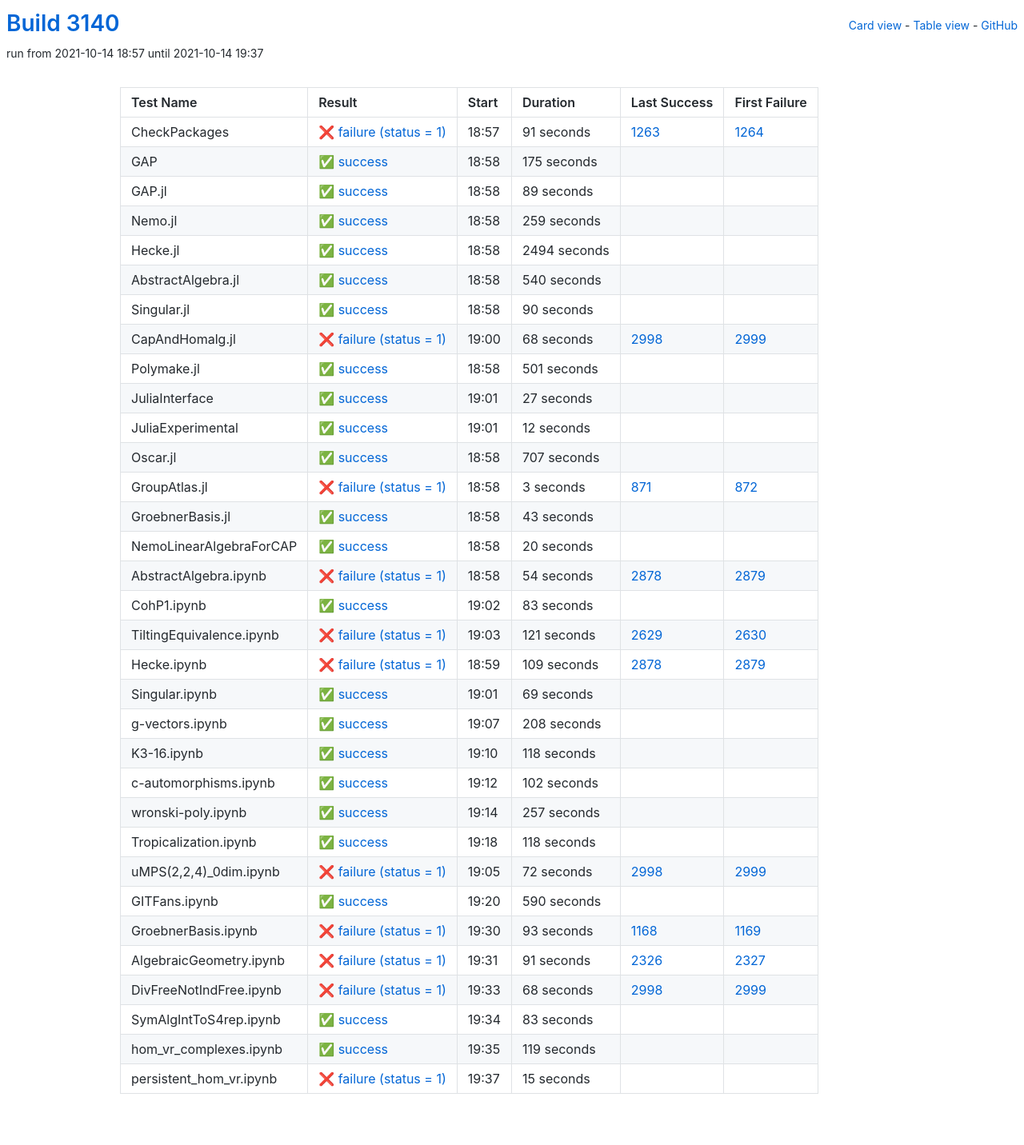
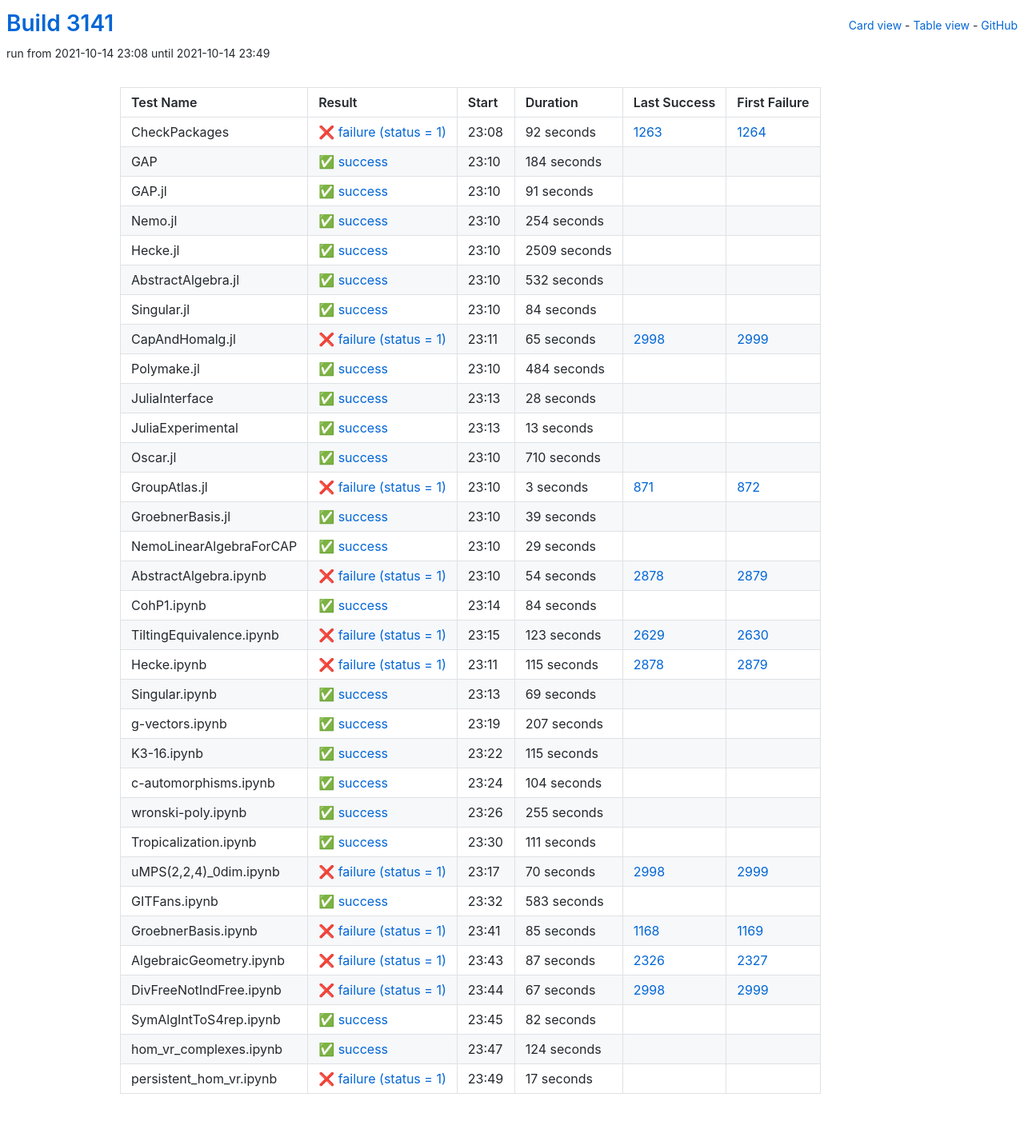
Before and after one commit to oscar-system/oscar-ci-status-stable, a Jekyll site: the page built from table.html, in a window 1280 px wide. Shown: the whole page at 80% size. Built offline with Jekyll 4.4.1, drawn with Linux system fonts in a browser that asks for light colours.

Commit message:
Build #3141

```diff
--- a/_data/ci.yml
+++ b/_data/ci.yml
@@ -1,6 +1,6 @@
 ---
-build: 3140
-build_url: https://oscarci.mathematik.uni-kl.de/job/oscar-stable/3140/
+build: 3141
+build_url: https://oscarci.mathematik.uni-kl.de/job/oscar-stable/3141/
 job: oscar-stable
 organization: oscar-system
 repo: oscar-ci-status-stable
@@ -8,152 +8,152 @@ repourl: https://github.com/oscar-system/oscar-ci-status-stable
 tests:
 - name: CheckPackages
   id: checkpackages
-  log: https://oscarci.mathematik.uni-kl.de/job/oscar-stable/3140/artifact/logs/build-3140/CheckPackages.log
-  start: 2021-10-14 18:57
+  log: https://oscarci.mathematik.uni-kl.de/job/oscar-stable/3141/artifact/logs/build-3141/CheckPackages.log
+  start: 2021-10-14 23:08
   success: false
   exitcode: 1
   status: failure
-  duration: 91
+  duration: 92
   last_success: 1263
   last_success_url: https://oscarci.mathematik.uni-kl.de/job/oscar-stable/1263/
   first_failure: 1264
   first_failure_url: https://oscarci.mathematik.uni-kl.de/job/oscar-stable/1264/
 - name: GAP
   id: gap
-  log: https://oscarci.mathematik.uni-kl.de/job/oscar-stable/3140/artifact/logs/build-3140/GAP.log
-  start: 2021-10-14 18:58
+  log: https://oscarci.mathematik.uni-kl.de/job/oscar-stable/3141/artifact/logs/build-3141/GAP.log
+  start: 2021-10-14 23:10
   success: true
   exitcode: 0
   status: success
-  duration: 175
+  duration: 184
   last_success: false
   last_success_url:
   first_failure: false
   first_failure_url:
 - name: GAP.jl
   id: gap-jl
-  log: https://oscarci.mathematik.uni-kl.de/job/oscar-stable/3140/artifact/logs/build-3140/GAP.jl.log
-  start: 2021-10-14 18:58
+  log: https://oscarci.mathematik.uni-kl.de/job/oscar-stable/3141/artifact/logs/build-3141/GAP.jl.log
+  start: 2021-10-14 23:10
   success: true
   exitcode: 0
   status: success
-  duration: 89
+  duration: 91
   last_success: false
   last_success_url:
   first_failure: false
   first_failure_url:
 - name: Nemo.jl
   id: nemo-jl
-  log: https://oscarci.mathematik.uni-kl.de/job/oscar-stable/3140/artifact/logs/build-3140/Nemo.jl.log
-  start: 2021-10-14 18:58
+  log: https://oscarci.mathematik.uni-kl.de/job/oscar-stable/3141/artifact/logs/build-3141/Nemo.jl.log
+  start: 2021-10-14 23:10
   success: true
   exitcode: 0
   status: success
-  duration: 259
+  duration: 254
   last_success: false
   last_success_url:
   first_failure: false
   first_failure_url:
 - name: Hecke.jl
   id: hecke-jl
-  log: https://oscarci.mathematik.uni-kl.de/job/oscar-stable/3140/artifact/logs/build-3140/Hecke.jl.log
-  start: 2021-10-14 18:58
+  log: https://oscarci.mathematik.uni-kl.de/job/oscar-stable/3141/artifact/logs/build-3141/Hecke.jl.log
+  start: 2021-10-14 23:10
   success: true
   exitcode: 0
   status: success
-  duration: 2494
+  duration: 2509
   last_success: false
   last_success_url:
   first_failure: false
   first_failure_url:
 - name: AbstractAlgebra.jl
   id: abstractalgebra-jl
-  log: https://oscarci.mathematik.uni-kl.de/job/oscar-stable/3140/artifact/logs/build-3140/AbstractAlgebra.jl.log
-  start: 2021-10-14 18:58
+  log: https://oscarci.mathematik.uni-kl.de/job/oscar-stable/3141/artifact/logs/build-3141/AbstractAlgebra.jl.log
+  start: 2021-10-14 23:10
   success: true
   exitcode: 0
   status: success
-  duration: 540
+  duration: 532
   last_success: false
   last_success_url:
   first_failure: false
   first_failure_url:
 - name: Singular.jl
   id: singular-jl
-  log: https://oscarci.mathematik.uni-kl.de/job/oscar-stable/3140/artifact/logs/build-3140/Singular.jl.log
-  start: 2021-10-14 18:58
+  log: https://oscarci.mathematik.uni-kl.de/job/oscar-stable/3141/artifact/logs/build-3141/Singular.jl.log
+  start: 2021-10-14 23:10
   success: true
   exitcode: 0
   status: success
-  duration: 90
+  duration: 84
   last_success: false
   last_success_url:
   first_failure: false
   first_failure_url:
 - name: CapAndHomalg.jl
   id: capandhomalg-jl
-  log: https://oscarci.mathematik.uni-kl.de/job/oscar-stable/3140/artifact/logs/build-3140/CapAndHomalg.jl.log
-  start: 2021-10-14 19:00
+  log: https://oscarci.mathematik.uni-kl.de/job/oscar-stable/3141/artifact/logs/build-3141/CapAndHomalg.jl.log
+  start: 2021-10-14 23:11
   success: false
   exitcode: 1
   status: failure
-  duration: 68
+  duration: 65
   last_success: 2998
   last_success_url: https://oscarci.mathematik.uni-kl.de/job/oscar-stable/2998/
   first_failure: 2999
   first_failure_url: https://oscarci.mathematik.uni-kl.de/job/oscar-stable/2999/
 - name: Polymake.jl
   id: polymake-jl
-  log: https://oscarci.mathematik.uni-kl.de/job/oscar-stable/3140/artifact/logs/build-3140/Polymake.jl.log
-  start: 2021-10-14 18:58
+  log: https://oscarci.mathematik.uni-kl.de/job/oscar-stable/3141/artifact/logs/build-3141/Polymake.jl.log
+  start: 2021-10-14 23:10
   success: true
   exitcode: 0
   status: success
-  duration: 501
+  duration: 484
   last_success: false
   last_success_url:
   first_failure: false
   first_failure_url:
 - name: JuliaInterface
   id: juliainterface
-  log: https://oscarci.mathematik.uni-kl.de/job/oscar-stable/3140/artifact/logs/build-3140/JuliaInterface.log
-  start: 2021-10-14 19:01
+  log: https://oscarci.mathematik.uni-kl.de/job/oscar-stable/3141/artifact/logs/build-3141/JuliaInterface.log
+  start: 2021-10-14 23:13
   success: true
   exitcode: 0
   status: success
-  duration: 27
+  duration: 28
   last_success: false
   last_success_url:
   first_failure: false
   first_failure_url:
 - name: JuliaExperimental
   id: juliaexperimental
-  log: https://oscarci.mathematik.uni-kl.de/job/oscar-stable/3140/artifact/logs/build-3140/JuliaExperimental.log
-  start: 2021-10-14 19:01
+  log: https://oscarci.mathematik.uni-kl.de/job/oscar-stable/3141/artifact/logs/build-3141/JuliaExperimental.log
+  start: 2021-10-14 23:13
   success: true
   exitcode: 0
   status: success
-  duration: 12
+  duration: 13
   last_success: false
   last_success_url:
   first_failure: false
   first_failure_url:
 - name: Oscar.jl
   id: oscar-jl
-  log: https://oscarci.mathematik.uni-kl.de/job/oscar-stable/3140/artifact/logs/build-3140/Oscar.jl.log
-  start: 2021-10-14 18:58
+  log: https://oscarci.mathematik.uni-kl.de/job/oscar-stable/3141/artifact/logs/build-3141/Oscar.jl.log
+  start: 2021-10-14 23:10
   success: true
   exitcode: 0
   status: success
-  duration: 707
+  duration: 710
   last_success: false
   last_success_url:
   first_failure: false
   first_failure_url:
 - name: GroupAtlas.jl
   id: groupatlas-jl
-  log: https://oscarci.mathematik.uni-kl.de/job/oscar-stable/3140/artifact/logs/build-3140/GroupAtlas.jl.log
-  start: 2021-10-14 18:58
+  log: https://oscarci.mathematik.uni-kl.de/job/oscar-stable/3141/artifact/logs/build-3141/GroupAtlas.jl.log
+  start: 2021-10-14 23:10
   success: false
   exitcode: 1
   status: failure
@@ -164,32 +164,32 @@ tests:
   first_failure_url: https://oscarci.mathematik.uni-kl.de/job/oscar-stable/872/
 - name: GroebnerBasis.jl
   id: groebnerbasis-jl
-  log: https://oscarci.mathematik.uni-kl.de/job/oscar-stable/3140/artifact/logs/build-3140/GroebnerBasis.jl.log
-  start: 2021-10-14 18:58
+  log: https://oscarci.mathematik.uni-kl.de/job/oscar-stable/3141/artifact/logs/build-3141/GroebnerBasis.jl.log
+  start: 2021-10-14 23:10
   success: true
   exitcode: 0
   status: success
-  duration: 43
+  duration: 39
   last_success: false
   last_success_url:
   first_failure: false
   first_failure_url:
 - name: NemoLinearAlgebraForCAP
   id: nemolinearalgebraforcap
-  log: https://oscarci.mathematik.uni-kl.de/job/oscar-stable/3140/artifact/logs/build-3140/NemoLinearAlgebraForCAP.log
-  start: 2021-10-14 18:58
+  log: https://oscarci.mathematik.uni-kl.de/job/oscar-stable/3141/artifact/logs/build-3141/NemoLinearAlgebraForCAP.log
+  start: 2021-10-14 23:10
   success: true
   exitcode: 0
   status: success
-  duration: 20
+  duration: 29
   last_success: false
   last_success_url:
   first_failure: false
   first_failure_url:
 - name: AbstractAlgebra.ipynb
   id: abstractalgebra-ipynb
-  log: https://oscarci.mathematik.uni-kl.de/job/oscar-stable/3140/artifact/logs/build-3140/AbstractAlgebra.ipynb.log
-  start: 2021-10-14 18:58
+  log: https://oscarci.mathematik.uni-kl.de/job/oscar-stable/3141/artifact/logs/build-3141/AbstractAlgebra.ipynb.log
+  start: 2021-10-14 23:10
   success: false
   exitcode: 1
   status: failure
@@ -200,44 +200,44 @@ tests:
   first_failure_url: https://oscarci.mathematik.uni-kl.de/job/oscar-stable/2879/
 - name: CohP1.ipynb
   id: cohp1-ipynb
-  log: https://oscarci.mathematik.uni-kl.de/job/oscar-stable/3140/artifact/logs/build-3140/CohP1.ipynb.log
-  start: 2021-10-14 19:02
+  log: https://oscarci.mathematik.uni-kl.de/job/oscar-stable/3141/artifact/logs/build-3141/CohP1.ipynb.log
+  start: 2021-10-14 23:14
   success: true
   exitcode: 0
   status: success
-  duration: 83
+  duration: 84
   last_success: false
   last_success_url:
   first_failure: false
   first_failure_url:
 - name: TiltingEquivalence.ipynb
   id: tiltingequivalence-ipynb
-  log: https://oscarci.mathematik.uni-kl.de/job/oscar-stable/3140/artifact/logs/build-3140/TiltingEquivalence.ipynb.log
-  start: 2021-10-14 19:03
+  log: https://oscarci.mathematik.uni-kl.de/job/oscar-stable/3141/artifact/logs/build-3141/TiltingEquivalence.ipynb.log
+  start: 2021-10-14 23:15
   success: false
   exitcode: 1
   status: failure
-  duration: 121
+  duration: 123
   last_success: 2629
   last_success_url: https://oscarci.mathematik.uni-kl.de/job/oscar-stable/2629/
   first_failure: 2630
   first_failure_url: https://oscarci.mathematik.uni-kl.de/job/oscar-stable/2630/
 - name: Hecke.ipynb
   id: hecke-ipynb
-  log: https://oscarci.mathematik.uni-kl.de/job/oscar-stable/3140/artifact/logs/build-3140/Hecke.ipynb.log
-  start: 2021-10-14 18:59
+  log: https://oscarci.mathematik.uni-kl.de/job/oscar-stable/3141/artifact/logs/build-3141/Hecke.ipynb.log
+  start: 2021-10-14 23:11
   success: false
   exitcode: 1
   status: failure
-  duration: 109
+  duration: 115
   last_success: 2878
   last_success_url: https://oscarci.mathematik.uni-kl.de/job/oscar-stable/2878/
   first_failure: 2879
   first_failure_url: https://oscarci.mathematik.uni-kl.de/job/oscar-stable/2879/
 - name: Singular.ipynb
   id: singular-ipynb
-  log: https://oscarci.mathematik.uni-kl.de/job/oscar-stable/3140/artifact/logs/build-3140/Singular.ipynb.log
-  start: 2021-10-14 19:01
+  log: https://oscarci.mathematik.uni-kl.de/job/oscar-stable/3141/artifact/logs/build-3141/Singular.ipynb.log
+  start: 2021-10-14 23:13
   success: true
   exitcode: 0
   status: success
@@ -248,156 +248,156 @@ tests:
   first_failure_url:
 - name: g-vectors.ipynb
   id: g-vectors-ipynb
-  log: https://oscarci.mathematik.uni-kl.de/job/oscar-stable/3140/artifact/logs/build-3140/g-vectors.ipynb.log
-  start: 2021-10-14 19:07
+  log: https://oscarci.mathematik.uni-kl.de/job/oscar-stable/3141/artifact/logs/build-3141/g-vectors.ipynb.log
+  start: 2021-10-14 23:19
   success: true
   exitcode: 0
   status: success
-  duration: 208
+  duration: 207
   last_success: false
   last_success_url:
   first_failure: false
   first_failure_url:
 - name: K3-16.ipynb
   id: k3-16-ipynb
-  log: https://oscarci.mathematik.uni-kl.de/job/oscar-stable/3140/artifact/logs/build-3140/K3-16.ipynb.log
-  start: 2021-10-14 19:10
+  log: https://oscarci.mathematik.uni-kl.de/job/oscar-stable/3141/artifact/logs/build-3141/K3-16.ipynb.log
+  start: 2021-10-14 23:22
   success: true
   exitcode: 0
   status: success
-  duration: 118
+  duration: 115
   last_success: false
   last_success_url:
   first_failure: false
   first_failure_url:
 - name: c-automorphisms.ipynb
   id: c-automorphisms-ipynb
-  log: https://oscarci.mathematik.uni-kl.de/job/oscar-stable/3140/artifact/logs/build-3140/c-automorphisms.ipynb.log
-  start: 2021-10-14 19:12
+  log: https://oscarci.mathematik.uni-kl.de/job/oscar-stable/3141/artifact/logs/build-3141/c-automorphisms.ipynb.log
+  start: 2021-10-14 23:24
   success: true
   exitcode: 0
   status: success
-  duration: 102
+  duration: 104
   last_success: false
   last_success_url:
   first_failure: false
   first_failure_url:
 - name: wronski-poly.ipynb
   id: wronski-poly-ipynb
-  log: https://oscarci.mathematik.uni-kl.de/job/oscar-stable/3140/artifact/logs/build-3140/wronski-poly.ipynb.log
-  start: 2021-10-14 19:14
+  log: https://oscarci.mathematik.uni-kl.de/job/oscar-stable/3141/artifact/logs/build-3141/wronski-poly.ipynb.log
+  start: 2021-10-14 23:26
   success: true
   exitcode: 0
   status: success
-  duration: 257
+  duration: 255
   last_success: false
   last_success_url:
   first_failure: false
   first_failure_url:
 - name: Tropicalization.ipynb
   id: tropicalization-ipynb
-  log: https://oscarci.mathematik.uni-kl.de/job/oscar-stable/3140/artifact/logs/build-3140/Tropicalization.ipynb.log
-  start: 2021-10-14 19:18
+  log: https://oscarci.mathematik.uni-kl.de/job/oscar-stable/3141/artifact/logs/build-3141/Tropicalization.ipynb.log
+  start: 2021-10-14 23:30
   success: true
   exitcode: 0
   status: success
-  duration: 118
+  duration: 111
   last_success: false
   last_success_url:
   first_failure: false
   first_failure_url:
 - name: uMPS(2,2,4)_0dim.ipynb
   id: umps-2-2-4-0dim-ipynb
-  log: https://oscarci.mathematik.uni-kl.de/job/oscar-stable/3140/artifact/logs/build-3140/uMPS-2-2-4-_0dim.ipynb.log
-  start: 2021-10-14 19:05
+  log: https://oscarci.mathematik.uni-kl.de/job/oscar-stable/3141/artifact/logs/build-3141/uMPS-2-2-4-_0dim.ipynb.log
+  start: 2021-10-14 23:17
   success: false
   exitcode: 1
   status: failure
-  duration: 72
+  duration: 70
   last_success: 2998
   last_success_url: https://oscarci.mathematik.uni-kl.de/job/oscar-stable/2998/
   first_failure: 2999
   first_failure_url: https://oscarci.mathematik.uni-kl.de/job/oscar-stable/2999/
 - name: GITFans.ipynb
   id: gitfans-ipynb
-  log: https://oscarci.mathematik.uni-kl.de/job/oscar-stable/3140/artifact/logs/build-3140/GITFans.ipynb.log
-  start: 2021-10-14 19:20
+  log: https://oscarci.mathematik.uni-kl.de/job/oscar-stable/3141/artifact/logs/build-3141/GITFans.ipynb.log
+  start: 2021-10-14 23:32
   success: true
   exitcode: 0
   status: success
-  duration: 590
+  duration: 583
   last_success: false
   last_success_url:
   first_failure: false
   first_failure_url:
 - name: GroebnerBasis.ipynb
   id: groebnerbasis-ipynb
-  log: https://oscarci.mathematik.uni-kl.de/job/oscar-stable/3140/artifact/logs/build-3140/GroebnerBasis.ipynb.log
-  start: 2021-10-14 19:30
+  log: https://oscarci.mathematik.uni-kl.de/job/oscar-stable/3141/artifact/logs/build-3141/GroebnerBasis.ipynb.log
+  start: 2021-10-14 23:41
   success: false
   exitcode: 1
   status: failure
-  duration: 93
+  duration: 85
   last_success: 1168
   last_success_url: https://oscarci.mathematik.uni-kl.de/job/oscar-stable/1168/
   first_failure: 1169
   first_failure_url: https://oscarci.mathematik.uni-kl.de/job/oscar-stable/1169/
 - name: AlgebraicGeometry.ipynb
   id: algebraicgeometry-ipynb
-  log: https://oscarci.mathematik.uni-kl.de/job/oscar-stable/3140/artifact/logs/build-3140/AlgebraicGeometry.ipynb.log
-  start: 2021-10-14 19:31
+  log: https://oscarci.mathematik.uni-kl.de/job/oscar-stable/3141/artifact/logs/build-3141/AlgebraicGeometry.ipynb.log
+  start: 2021-10-14 23:43
   success: false
   exitcode: 1
   status: failure
-  duration: 91
+  duration: 87
   last_success: 2326
   last_success_url: https://oscarci.mathematik.uni-kl.de/job/oscar-stable/2326/
   first_failure: 2327
   first_failure_url: https://oscarci.mathematik.uni-kl.de/job/oscar-stable/2327/
 - name: DivFreeNotIndFree.ipynb
   id: divfreenotindfree-ipynb
-  log: https://oscarci.mathematik.uni-kl.de/job/oscar-stable/3140/artifact/logs/build-3140/DivFreeNotIndFree.ipynb.log
-  start: 2021-10-14 19:33
+  log: https://oscarci.mathematik.uni-kl.de/job/oscar-stable/3141/artifact/logs/build-3141/DivFreeNotIndFree.ipynb.log
+  start: 2021-10-14 23:44
   success: false
   exitcode: 1
   status: failure
-  duration: 68
+  duration: 67
   last_success: 2998
   last_success_url: https://oscarci.mathematik.uni-kl.de/job/oscar-stable/2998/
   first_failure: 2999
   first_failure_url: https://oscarci.mathematik.uni-kl.de/job/oscar-stable/2999/
 - name: SymAlgIntToS4rep.ipynb
   id: symalginttos4rep-ipynb
-  log: https://oscarci.mathematik.uni-kl.de/job/oscar-stable/3140/artifact/logs/build-3140/SymAlgIntToS4rep.ipynb.log
-  start: 2021-10-14 19:34
+  log: https://oscarci.mathematik.uni-kl.de/job/oscar-stable/3141/artifact/logs/build-3141/SymAlgIntToS4rep.ipynb.log
+  start: 2021-10-14 23:45
   success: true
   exitcode: 0
   status: success
-  duration: 83
+  duration: 82
   last_success: false
   last_success_url:
   first_failure: false
   first_failure_url:
 - name: hom_vr_complexes.ipynb
   id: hom-vr-complexes-ipynb
-  log: https://oscarci.mathematik.uni-kl.de/job/oscar-stable/3140/artifact/logs/build-3140/hom_vr_complexes.ipynb.log
-  start: 2021-10-14 19:35
+  log: https://oscarci.mathematik.uni-kl.de/job/oscar-stable/3141/artifact/logs/build-3141/hom_vr_complexes.ipynb.log
+  start: 2021-10-14 23:47
   success: true
   exitcode: 0
   status: success
-  duration: 119
+  duration: 124
   last_success: false
   last_success_url:
   first_failure: false
   first_failure_url:
 - name: persistent_hom_vr.ipynb
   id: persistent-hom-vr-ipynb
-  log: https://oscarci.mathematik.uni-kl.de/job/oscar-stable/3140/artifact/logs/build-3140/persistent_hom_vr.ipynb.log
-  start: 2021-10-14 19:37
+  log: https://oscarci.mathematik.uni-kl.de/job/oscar-stable/3141/artifact/logs/build-3141/persistent_hom_vr.ipynb.log
+  start: 2021-10-14 23:49
   success: false
   exitcode: 1
   status: failure
-  duration: 15
+  duration: 17
   last_success: false
   last_success_url:
   first_failure: false
```
Also changed, not shown: README.md.
